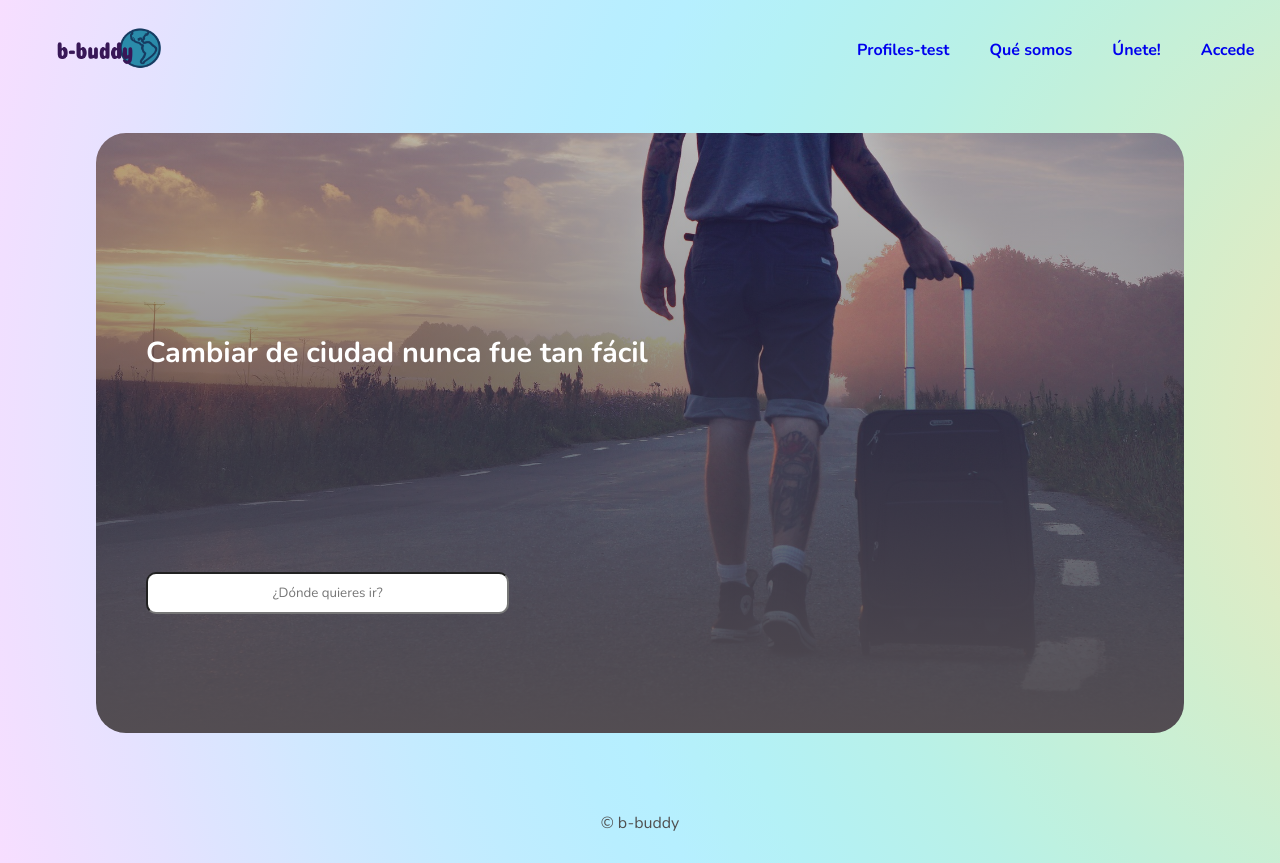
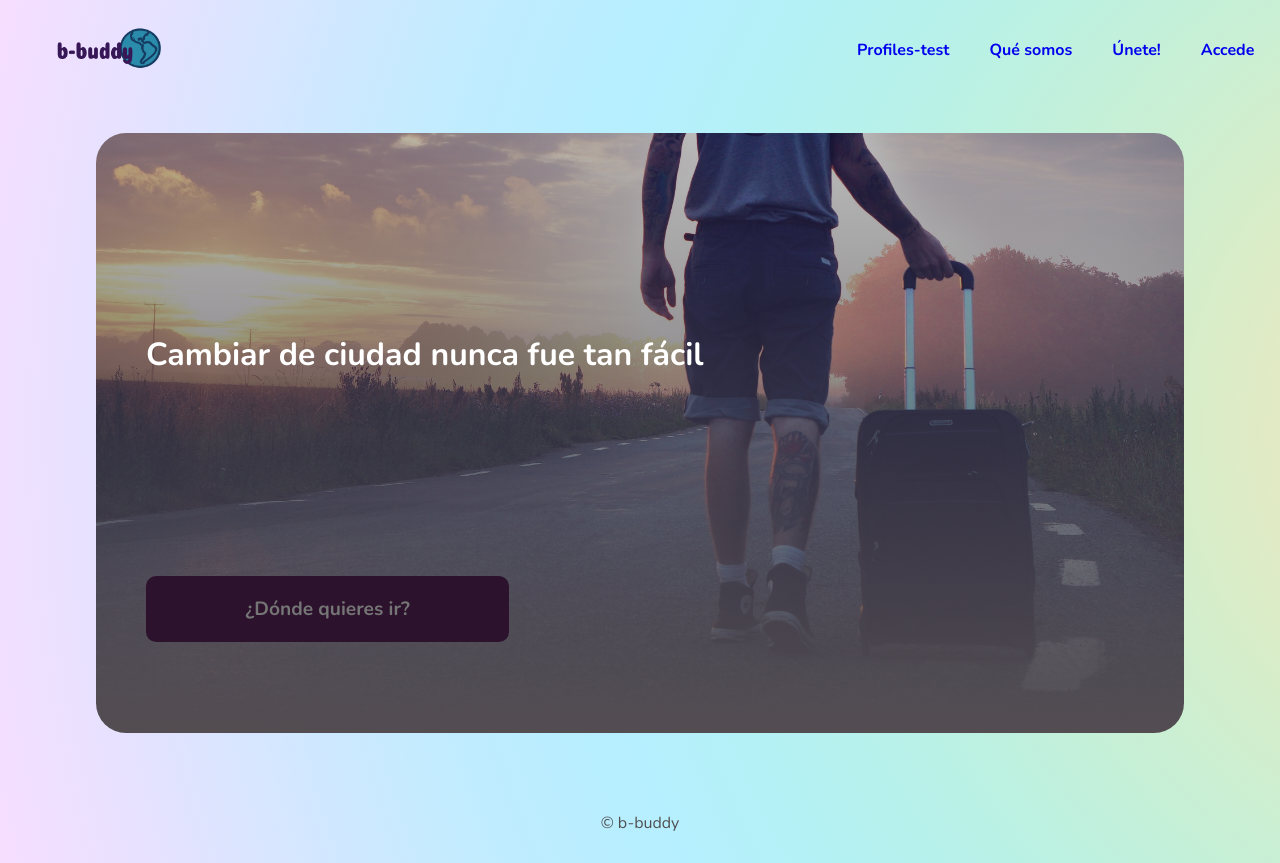
Before and after one commit to mdmartinvega/Proyecto, a React (Create React App) app in the folder client/: page / in a window 1280 px wide. Built offline with nearby package versions, Linux system fonts and the light colour scheme.

Commit message:
Arreglado input index

```diff
--- a/client/src/App.css
+++ b/client/src/App.css
@@ -23,10 +23,10 @@
     background-size: cover;
 }
 
-.index-picture h2 {
+.index-picture h1 {
     color: rgb(255, 255, 255);
     padding-top: 200px;
     padding-left: 50px;
-    font-size: 1.8em;
+
 
 }
--- a/client/src/components/ProfilePage.js
+++ b/client/src/components/ProfilePage.js
@@ -9,10 +9,7 @@
     return (
 
         <div className="profile-page">
-
             <div className="details-profile">
-
-
             </div>
             <div className="image-profile">
                 <img src={PHOTO_PERSON} alt="" />
--- a/client/src/pages/Index.js
+++ b/client/src/pages/Index.js
@@ -4,7 +4,7 @@
     return (
         <div className="index">
             <div className="index-picture">
-                <h2>Cambiar de ciudad nunca fue tan fácil</h2>
+                <h1>Cambiar de ciudad nunca fue tan fácil</h1>
                 <Input />
             </div>
         </div>
--- a/client/src/styles/ForgetPassword.css
+++ b/client/src/styles/ForgetPassword.css
@@ -1,5 +1,5 @@
 .forgetPassword-form {
-    width: 60%;
+    width: 50%;
     margin: 20px auto;
     background-color: white;
     padding: 20px;
--- a/client/src/styles/Input.css
+++ b/client/src/styles/Input.css
@@ -4,12 +4,15 @@
 }
 
 .input-search input{
-    padding: 10px;
+    padding: 20px;
     width: 35%;
     border-radius: 10px;
-    color: rgb(44, 18, 44);
-    /* font-size: 0.9em; */
+    color: rgb(255, 255, 255);
+    background-color: rgb(44, 18, 44);
     text-align: center;
+    border: none;
+    font-size: 1.2em;
+    font-weight: bold;
   }
 
   .input-search input:focus {
--- a/client/src/styles/Login.css
+++ b/client/src/styles/Login.css
@@ -1,6 +1,6 @@
 
 .login-form {
-    width: 60%;
+    width: 50%;
     margin: 20px auto;
     background-color: white;
     padding: 20px;
--- a/client/src/styles/ProfileCard.css
+++ b/client/src/styles/ProfileCard.css
@@ -55,7 +55,7 @@
   padding: 10px 5px;
 }
 
-.card button {
+.card a {
     border: 2px solid purple;
     border-radius: 5px;
     background-color: white;
@@ -66,12 +66,12 @@
     padding: 3px;
 }
 
-.card button:hover {
+.card a:hover {
     background-color: rgb(253, 226, 253);
     border: 2px solid rgb(250, 182, 250);
 }
 
-.card button:focus {
+.card a:focus {
     background-color: rgb(78, 20, 78);
     color: white;
     border: none;
--- a/client/src/styles/Register.css
+++ b/client/src/styles/Register.css
@@ -11,7 +11,7 @@
 }
 
 .register-form {
-    width: 60%;
+    width: 50%;
     margin: 20px auto;
     background-color: white;
     padding: 20px;
```
